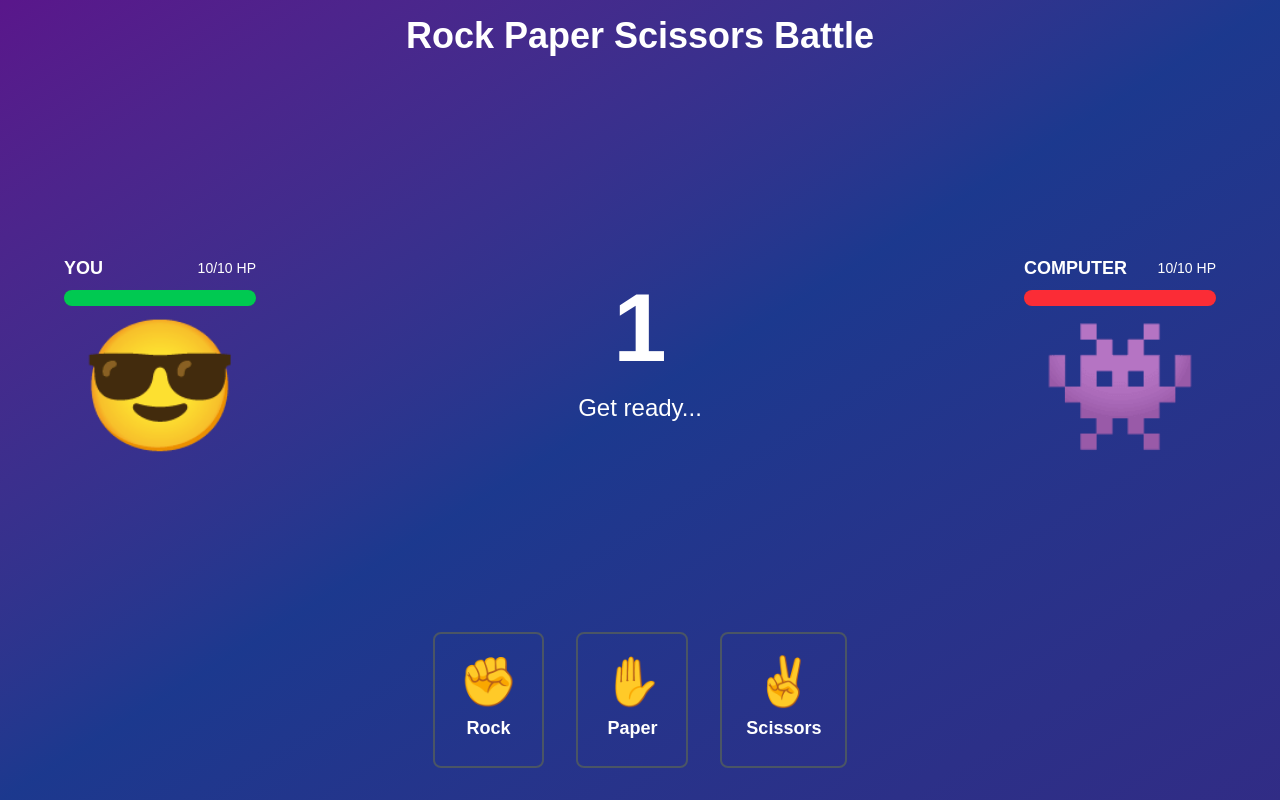
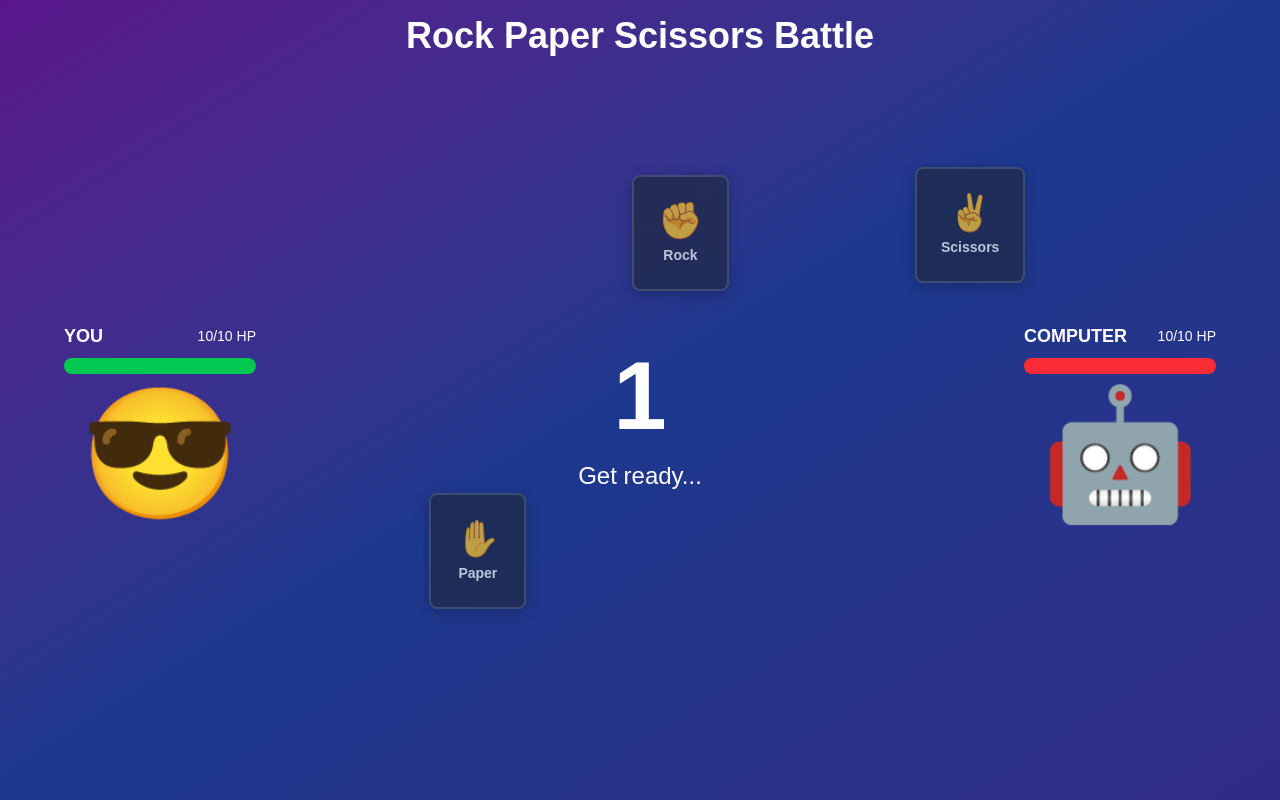
Before and after one commit to null-shot-apps/rock-paper-scissors, a Next.js app in the folder packages/new-web-app-room/: page / in a window 1280 px wide. Both pictures are taken after a click on the button "START BATTLE". Built offline with nearby package versions, Linux system fonts and the light colour scheme.

Commit message:
AI chat session: Updated code and files

```diff
--- a/packages/new-web-app-room/src/app/page.tsx
+++ b/packages/new-web-app-room/src/app/page.tsx
@@ -1,6 +1,6 @@
 'use client';
 
-import { useEffect, useState } from 'react';
+import { useEffect, useState, useCallback } from 'react';
 
 type Choice = 'rock' | 'paper' | 'scissors' | null;
 type GameState = 'waiting' | 'countdown' | 'choosing' | 'reveal' | 'result';
@@ -26,15 +26,24 @@ export default function RockPaperScissorsGame() {
   const [computerEmoji, setComputerEmoji] = useState('🤖');
   const [countdown, setCountdown] = useState(3);
   const [result, setResult] = useState('');
-  const [gameStarted, setGameStarted] = useState(false);
-  const [playerAttacking, setPlayerAttacking] = useState(false);
-  const [computerAttacking, setComputerAttacking] = useState(false);
+
   const [playerHit, setPlayerHit] = useState(false);
   const [computerHit, setComputerHit] = useState(false);
   const [playerFlying, setPlayerFlying] = useState(false);
   const [computerFlying, setComputerFlying] = useState(false);
   const [playerBouncing, setPlayerBouncing] = useState(false);
   const [computerBouncing, setComputerBouncing] = useState(false);
+
+  // Flying buttons state
+  const [flyingButtons, setFlyingButtons] = useState<{
+    [key: string]: {
+      x: number;
+      y: number;
+      vx: number;
+      vy: number;
+      id: string;
+    }
+  }>({});
 
   const getRandomChoice = (): Choice => {
     const choiceKeys = Object.keys(choices) as Choice[];
@@ -59,18 +68,38 @@ export default function RockPaperScissorsGame() {
     return winConditions[player] === computer ? 'player' : 'computer';
   };
 
-  const startGame = () => {
-    setGameStarted(true);
+  const startGame = useCallback(() => {
     setGameState('countdown');
     setCountdown(3);
     setPlayerChoice(null);
     setComputerChoice(null);
     setComputerEmoji(getRandomEmoji());
-  };
+
+    // Initialize flying buttons
+    const initialButtons: typeof flyingButtons = {};
+    const screenHeight = typeof window !== 'undefined' ? window.innerHeight : 800;
+
+    Object.keys(choices).forEach((key, index) => {
+      initialButtons[key] = {
+        x: 200 + index * 300, // Start spread out
+        y: screenHeight - 200, // Start near bottom
+        vx: (Math.random() - 0.5) * 8, // Random horizontal velocity
+        vy: (Math.random() - 0.5) * 8, // Random vertical velocity
+        id: key
+      };
+    });
+    setFlyingButtons(initialButtons);
+  }, []);
 
   const handlePlayerChoice = (choice: Choice) => {
     if (gameState === 'countdown' || gameState === 'choosing') {
       setPlayerChoice(choice);
+      // Remove the clicked button from flying buttons
+      setFlyingButtons(prev => {
+        const updated = { ...prev };
+        delete updated[choice as string];
+        return updated;
+      });
     }
   };
 
@@ -90,6 +119,8 @@ export default function RockPaperScissorsGame() {
           // Give player brief moment to choose, then reveal
           setTimeout(() => {
             setGameState('reveal');
+            // Stop flying buttons
+            setFlyingButtons({});
           }, 1000);
         }
       }, 1000);
@@ -97,6 +128,42 @@ export default function RockPaperScissorsGame() {
       return () => clearTimeout(timer);
     }
   }, [gameState, countdown]);
+
+  // Flying buttons animation
+  useEffect(() => {
+    if (gameState === 'countdown' || gameState === 'choosing') {
+      const animationFrame = setInterval(() => {
+        setFlyingButtons(prev => {
+          const updated = { ...prev };
+          const screenWidth = typeof window !== 'undefined' ? window.innerWidth : 1200;
+          const screenHeight = typeof window !== 'undefined' ? window.innerHeight : 800;
+
+          Object.keys(updated).forEach(key => {
+            const button = updated[key];
+
+            // Update position
+            button.x += button.vx;
+            button.y += button.vy;
+
+            // Bounce off walls (with some padding for button size)
+            const padding = 100;
+            if (button.x <= padding || button.x >= screenWidth - padding) {
+              button.vx = -button.vx;
+              button.x = Math.max(padding, Math.min(screenWidth - padding, button.x));
+            }
+            if (button.y <= padding || button.y >= screenHeight - padding) {
+              button.vy = -button.vy;
+              button.y = Math.max(padding, Math.min(screenHeight - padding, button.y));
+            }
+          });
+
+          return updated;
+        });
+      }, 16); // ~60fps
+
+      return () => clearInterval(animationFrame);
+    }
+  }, [gameState]);
 
   useEffect(() => {
     if (gameState === 'reveal') {
@@ -144,13 +211,11 @@ export default function RockPaperScissorsGame() {
       setTimeout(() => {
         if (playerHealth <= 1 && winner === 'computer') {
           setResult('Game Over! Computer Wins!');
-          setGameStarted(false);
           setPlayerHealth(10);
           setComputerHealth(10);
           setGameState('waiting');
         } else if (computerHealth <= 1 && winner === 'player') {
           setResult('Victory! You Win!');
-          setGameStarted(false);
           setPlayerHealth(10);
           setComputerHealth(10);
           setGameState('waiting');
@@ -162,7 +227,7 @@ export default function RockPaperScissorsGame() {
         }
       }, 2000);
     }
-  }, [gameState, playerChoice, computerChoice, playerHealth, computerHealth]);
+  }, [gameState, playerChoice, computerChoice, playerHealth, computerHealth, startGame]);
 
   const getHealthBarWidth = (health: number) => `${(health / 10) * 100}%`;
 
@@ -243,6 +308,36 @@ export default function RockPaperScissorsGame() {
 
         .bouncing-left {
           animation: bounceBackLeft 0.5s ease-in forwards;
+        }
+
+        .flying-button {
+          position: fixed;
+          z-index: 1000;
+          transition: transform 0.1s ease;
+          cursor: pointer;
+          user-select: none;
+          pointer-events: auto;
+          box-shadow: 0 4px 15px rgba(0, 0, 0, 0.3);
+          backdrop-filter: blur(10px);
+        }
+
+        .flying-button:hover {
+          transform: scale(1.2);
+          box-shadow: 0 0 25px rgba(255, 255, 255, 0.6);
+          border-color: #fbbf24 !important;
+        }
+
+        .flying-button:active {
+          transform: scale(0.9);
+        }
+
+        @keyframes pulse {
+          0%, 100% { opacity: 1; }
+          50% { opacity: 0.7; }
+        }
+
+        .flying-button {
+          animation: pulse 2s infinite;
         }
       `}</style>
       <div className="min-h-screen bg-gradient-to-br from-purple-900 via-blue-900 to-indigo-900 text-white flex flex-col">
@@ -352,23 +447,42 @@ export default function RockPaperScissorsGame() {
         </div>
       </div>
 
-      {/* Choice Buttons - Bottom Center */}
+      {/* Flying Choice Buttons */}
+      {(gameState === 'countdown' || gameState === 'choosing') && (
+        <>
+          {Object.entries(flyingButtons).map(([key, button]) => (
+            <button
+              key={key}
+              onClick={() => handlePlayerChoice(key as Choice)}
+              className={`flying-button p-6 rounded-lg border-2 ${
+                playerChoice === key
+                  ? 'border-yellow-400 bg-yellow-400/20'
+                  : 'border-gray-600 hover:border-white bg-gray-800/90'
+              }`}
+              style={{
+                left: `${button.x - 50}px`,
+                top: `${button.y - 50}px`,
+              }}
+            >
+              <div className="text-4xl mb-1">{choices[key as keyof typeof choices].emoji}</div>
+              <div className="text-sm font-bold">{choices[key as keyof typeof choices].name}</div>
+            </button>
+          ))}
+        </>
+      )}
+
+      {/* Static Choice Buttons for non-flying states */}
       <div className="pb-8">
-        {(gameState === 'countdown' || gameState === 'choosing') && (
+        {gameState === 'waiting' && (
           <div className="flex justify-center gap-8">
             {Object.entries(choices).map(([key, choice]) => (
-              <button
+              <div
                 key={key}
-                onClick={() => handlePlayerChoice(key as Choice)}
-                className={`p-6 rounded-lg border-2 transition-all ${
-                  playerChoice === key
-                    ? 'border-yellow-400 bg-yellow-400/20'
-                    : 'border-gray-600 hover:border-white'
-                }`}
+                className="p-6 rounded-lg border-2 border-gray-600 bg-gray-800/50"
               >
                 <div className="text-5xl mb-2">{choice.emoji}</div>
                 <div className="text-lg font-bold">{choice.name}</div>
-              </button>
+              </div>
             ))}
           </div>
         )}
@@ -376,9 +490,22 @@ export default function RockPaperScissorsGame() {
         {/* Instructions */}
         {gameState === 'waiting' && (
           <div className="mt-8 text-center text-lg text-gray-300">
-            <p>Choose Rock, Paper, or Scissors during the countdown!</p>
-            <p>If you don&apos;t choose in time, you automatically lose!</p>
-            <p>First to 0 HP loses the battle!</p>
+            <p>🎯 Chase and click the flying buttons during countdown!</p>
+            <p>⚡ Buttons bounce around like Windows 98 screensaver!</p>
+            <p>⏰ If you don&apos;t catch one in time, you automatically lose!</p>
+            <p>💥 First to 0 HP loses the battle!</p>
+          </div>
+        )}
+
+        {/* Choice confirmation */}
+        {playerChoice && (gameState === 'countdown' || gameState === 'choosing') && (
+          <div className="mt-4 text-center">
+            <div className="inline-flex items-center gap-2 bg-green-600/20 border border-green-400 rounded-lg px-4 py-2">
+              <span className="text-2xl">{choices[playerChoice].emoji}</span>
+              <span className="text-lg font-bold text-green-400">
+                {choices[playerChoice].name} Selected!
+              </span>
+            </div>
           </div>
         )}
       </div>
```
